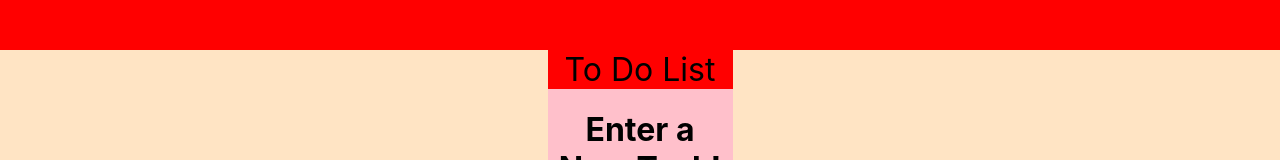
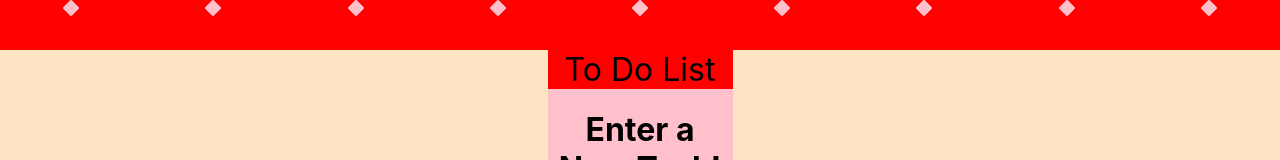
Before and after one commit to gsierra22/to-do-list-updated, a React (Create React App) app: page / in a window 1280 px wide. Shown: the top 160 px of the page. Built offline with nearby package versions, Linux system fonts and the light colour scheme; no server answers.

Commit message:
icon work

```diff
--- a/package.json
+++ b/package.json
@@ -9,6 +9,7 @@
     "@testing-library/user-event": "^13.5.0",
     "axios": "^0.26.0",
     "bootstrap": "^5.1.3",
+    "bootstrap-icons": "^1.8.1",
     "express": "^4.17.3",
     "pg": "^8.7.3",
     "react": "^17.0.2",
--- a/src/components/Body/Body.css
+++ b/src/components/Body/Body.css
@@ -24,3 +24,11 @@
   height: 50px;
   background-color: red;
 }
+
+.diamonds {
+  color: pink;
+  font-size: xx-large !important;
+  display: flex;
+  flex-wrap: wrap;
+  justify-content: space-around !important;
+}
--- a/src/components/Body/Body.js
+++ b/src/components/Body/Body.js
@@ -7,10 +7,35 @@
 
 function Body(props) {
   //const [name, setName]=useState(null);
+  let diamond = (
+    <svg
+      xmlns="http://www.w3.org/2000/svg"
+      width="16"
+      height="16"
+      fill="currentColor"
+      class="bi bi-diamond-fill"
+      viewBox="0 0 16 16"
+    >
+      <path
+        fill-rule="evenodd"
+        d="M6.95.435c.58-.58 1.52-.58 2.1 0l6.515 6.516c.58.58.58 1.519 0 2.098L9.05 15.565c-.58.58-1.519.58-2.098 0L.435 9.05a1.482 1.482 0 0 1 0-2.098L6.95.435z"
+      />
+    </svg>
+  );
   return (
     <div>
       <nav class="navbar">
-        <span class="navbar-brand mb-0 h1"></span>
+        <span class="diamonds">
+          {diamond}
+          {diamond}
+          {diamond}
+          {diamond}
+          {diamond}
+          {diamond}
+          {diamond}
+          {diamond}
+          {diamond}
+        </span>
       </nav>
       <div className="Input-Div">
         <p></p>
```
Also changed, not shown: 1 other file (tests, documents, lock files or other folders).
